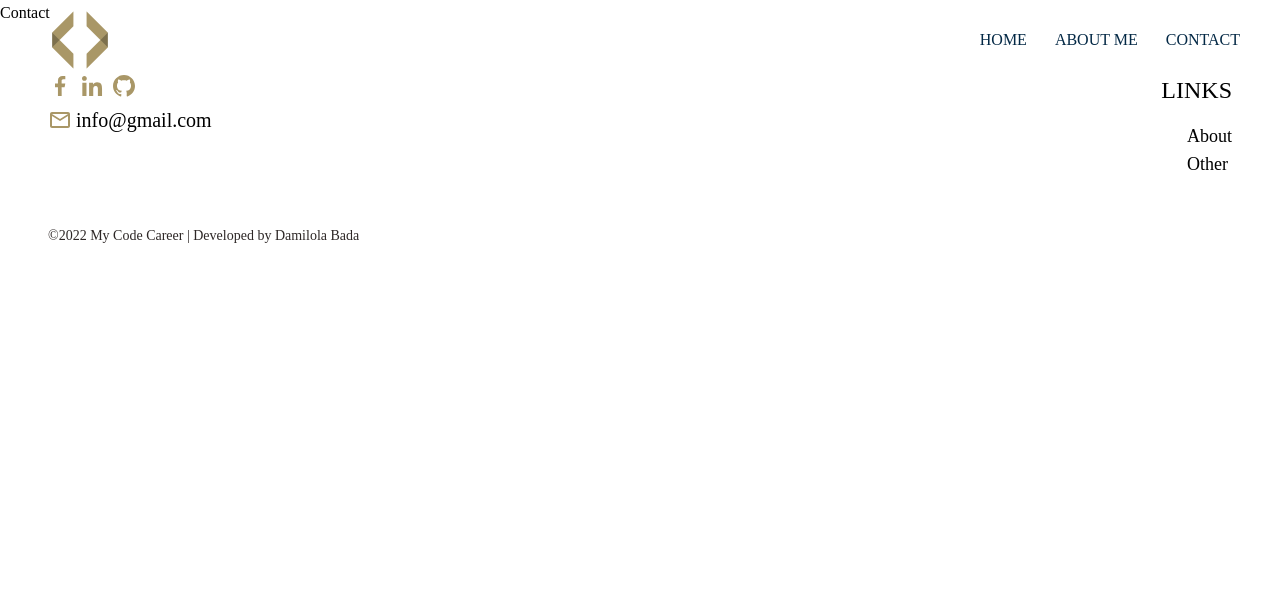
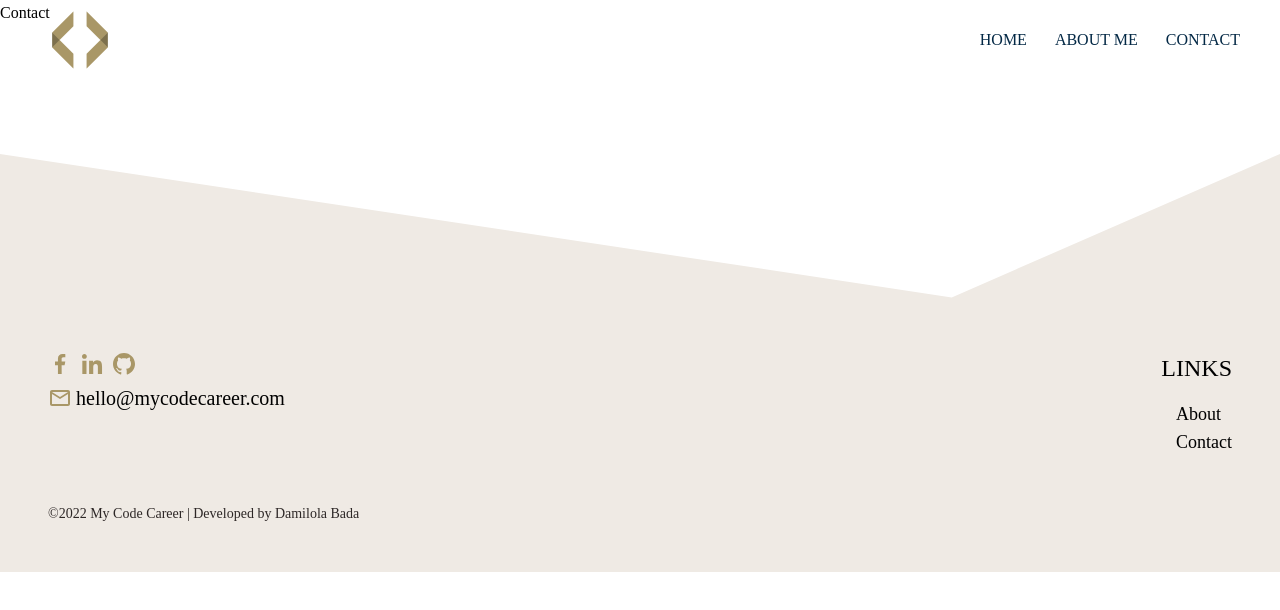
Before and after one commit to mycodecareer/mycodecareer.github.io, a React (Create React App) app: page /contact in a window 1280 px wide. Shown: the top 610 px of the page. Built offline with nearby package versions, Linux system fonts and the light colour scheme; a web font is replaced by a local one.

Commit message:
footer modified

```diff
--- a/src/components/common/Footer/Footer.jsx
+++ b/src/components/common/Footer/Footer.jsx
@@ -1,22 +1,25 @@
 import FooterLinks from "./FooterLinks";
 import FooterSocials from "./FooterSocials";
+import Divider from "../../../assets/triangleAsymmetricalNegative.svg";
 
 const footerLinks = [
   {
     id: 1,
     name: "About",
-    url: "https://www.google.com",
+    url: "/about",
   },
   {
     id: 2,
-    name: "Other",
-    url: "",
+    name: "Contact",
+    url: "/contact",
   },
 ];
 
 const Footer = () => {
   return (
-    <footer className="flex flex-col flex-wrap justify-between items-center w-full gap-12 p-4 sm:p-8 lg:p-12">
+    <>
+      <img src={Divider} alt="divider" className="w-full mt-32" />
+      <footer className="flex flex-col flex-wrap justify-between items-center w-full gap-12 p-4 bg-accent sm:p-8 lg:p-12">
         <section className="flex flex-col w-full gap-6 sm:flex-row sm:justify-between sm:items-start ">
           <FooterSocials />
           <FooterLinks heading="links" footerLinks={footerLinks} />
@@ -25,6 +28,7 @@ const Footer = () => {
           &copy;2022 My Code Career | Developed by Damilola Bada
         </section>
       </footer>
+    </>
   );
 };
 
--- a/src/components/common/Footer/FooterLinks.jsx
+++ b/src/components/common/Footer/FooterLinks.jsx
@@ -1,8 +1,10 @@
-import React from "react";
+import { useNavigate } from "react-router";
 
 const FooterLinks = ({ heading, footerLinks }) => {
+  const navigate = useNavigate();
+
   const handleNavigateToLink = (url) => {
-    window.open(url, "_blank");
+    navigate(url);
   };
 
   return (
@@ -16,8 +18,7 @@ const FooterLinks = ({ heading, footerLinks }) => {
               onClick={() => handleNavigateToLink(link.url)}
               className="text-md cursor-pointer lg:text-lg"
             >
-              {" "}
-              {link.name}{" "}
+              {link.name}
             </p>
           );
         })}
--- a/src/components/common/Footer/FooterSocials.jsx
+++ b/src/components/common/Footer/FooterSocials.jsx
@@ -2,7 +2,7 @@ import { GrFacebookOption, GrLinkedinOption, GrGithub } from "react-icons/gr";
 import { MdOutlineEmail } from "react-icons/md";
 import {
   FacebookLink,
-  InstagramLink,
+  LinkedInLink,
   GithubLink,
 } from "../../../constants/constants";
 
@@ -26,7 +26,7 @@ const FooterSocials = () => {
         />
         <GrLinkedinOption
           className={iconClasses}
-          onClick={() => handleNavigateToAccount(InstagramLink)}
+          onClick={() => handleNavigateToAccount(LinkedInLink)}
         />
         <GrGithub
           className={iconClasses}
@@ -35,7 +35,7 @@ const FooterSocials = () => {
       </section>
       <section className="flex justify-start items-center gap-1">
         <MdOutlineEmail className={iconClasses} />
-        <p className="text-sm sm:text-lg md:text-xl"> info@gmail.com </p>
+        <p className="text-sm sm:text-lg md:text-xl">hello@mycodecareer.com</p>
       </section>
     </section>
   );
--- a/src/constants/constants.js
+++ b/src/constants/constants.js
@@ -1,8 +1,6 @@
 export const CalendlyClarityCallLink =
   "https://calendly.com/mycodecareer/code-career-clarity-call";
 export const FacebookLink =
-  "https://calendly.com/mycodecareer/code-career-clarity-call";
-export const InstagramLink =
-  "https://calendly.com/mycodecareer/code-career-clarity-call";
-export const GithubLink =
-  "https://calendly.com/mycodecareer/code-career-clarity-call";
+  "https://www.facebook.com/groups/thesoftwaredeveloperroadmap";
+export const LinkedInLink = "https://www.linkedin.com/in/sevey/";
+export const GithubLink = "https://github.com/mycodecareer";
```
Lines whose indentation alone changed are shown as unchanged.
